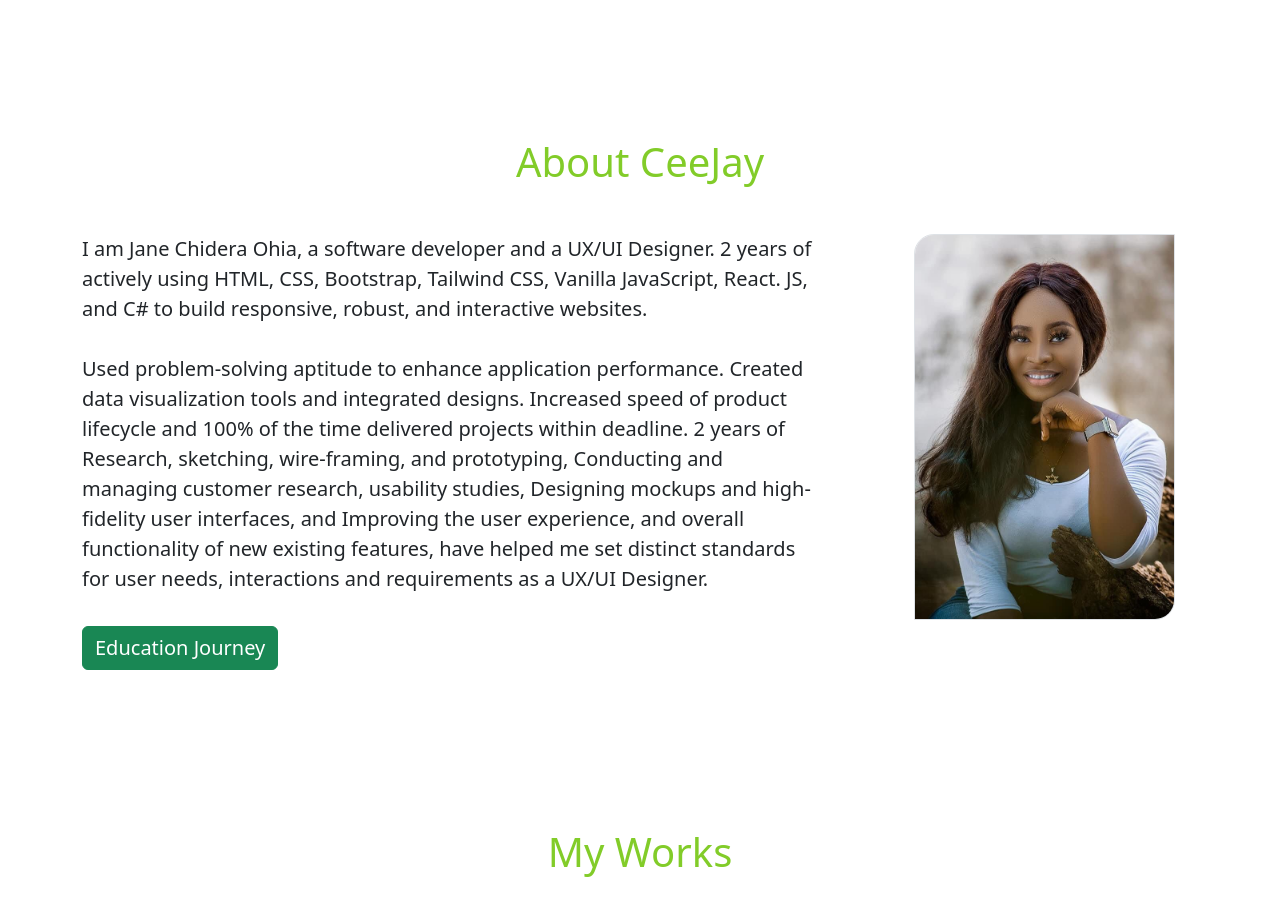
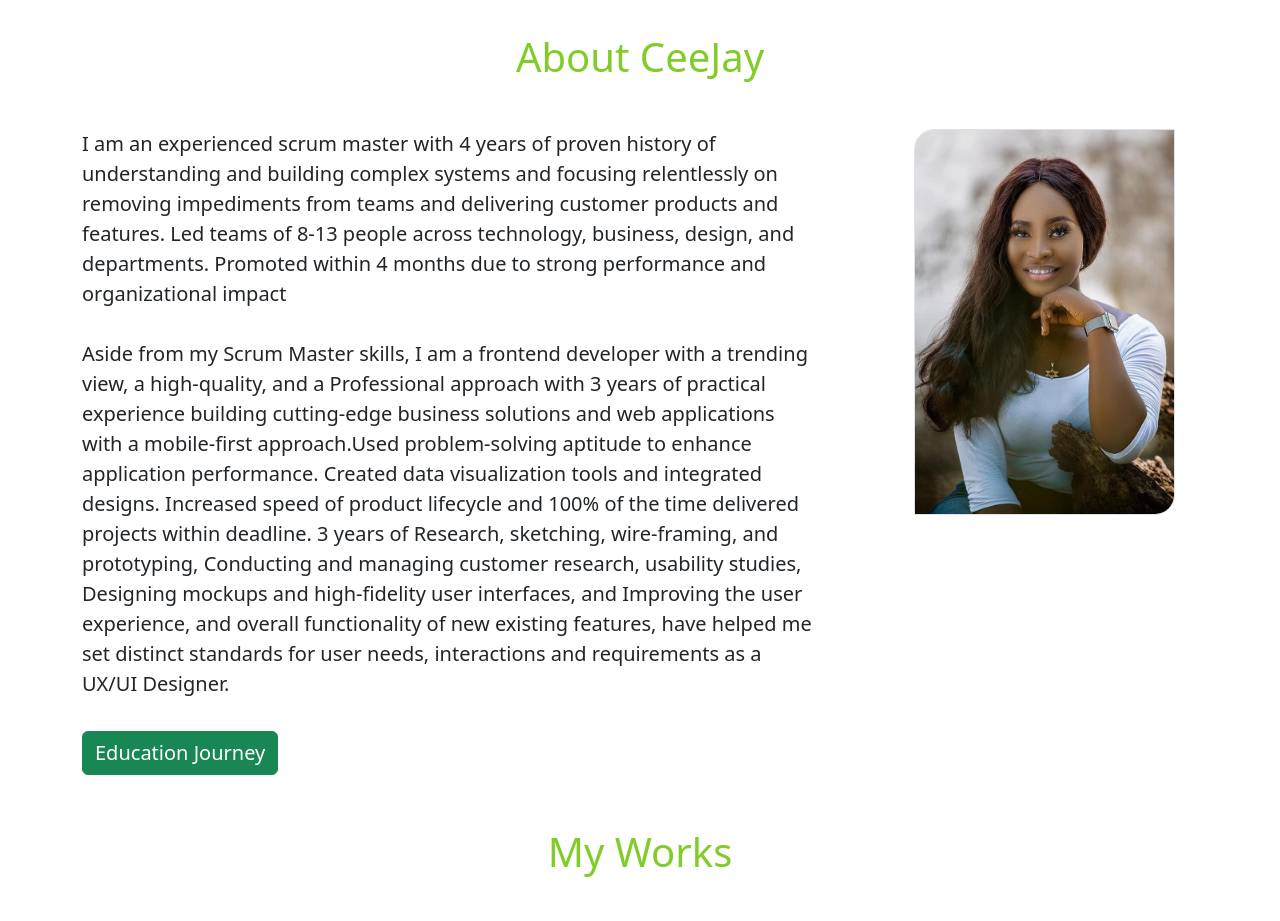
Before and after one commit to OhiaJanny/Bootstrap-portfolio, a plain HTML site: page index.html in a window 1280 px wide. Shown: the part 820-1741 px from the top of the page. Drawn offline with nearby package versions, Linux system fonts and the light colour scheme.

Commit message:
Update index.html

```diff
--- a/index.html
+++ b/index.html
@@ -117,14 +117,12 @@
         <div class="row gap-5">
           <div class="intro-container d-flex flex-column gap-3 col-8">
             <p class="intro-text fs-5">
-                I am Jane Chidera Ohia, a software developer and a UX/UI Designer. 2
-          years of actively using HTML, CSS, Bootstrap, Tailwind CSS, Vanilla
-          JavaScript, React. JS, and C# to build responsive, robust, and
-          interactive websites. <br /><br />
-          Used problem-solving aptitude to enhance application performance.
+              I am an experienced scrum master with  4 years of proven history of understanding and building complex systems and focusing relentlessly on removing impediments from teams and delivering customer products and features. Led teams of  8-13 people across technology, business, design, and departments. Promoted within 4 months due to strong performance and organizational impact <br /><br />
+
+          Aside from my Scrum Master skills, I  am a frontend developer with a trending view, a high-quality, and a Professional approach with 3 years of practical experience building cutting-edge business solutions and web applications with a mobile-first approach.Used problem-solving aptitude to enhance application performance.
           Created data visualization tools and integrated designs. Increased
           speed of product lifecycle and 100% of the time delivered projects
-          within deadline. 2 years of Research, sketching, wire-framing, and
+          within deadline. 3 years of Research, sketching, wire-framing, and
           prototyping, Conducting and managing customer research, usability
           studies, Designing mockups and high-fidelity user interfaces, and
           Improving the user experience, and overall functionality of new
```
